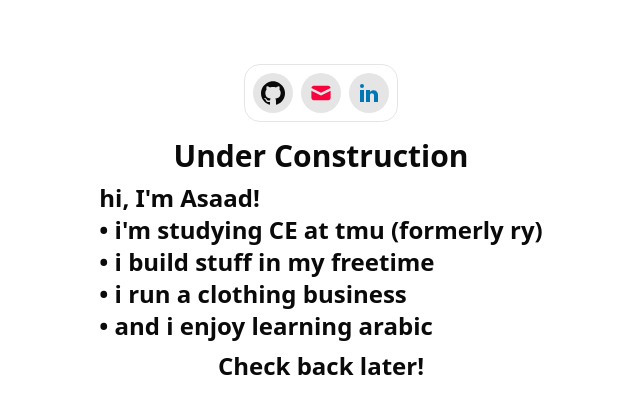
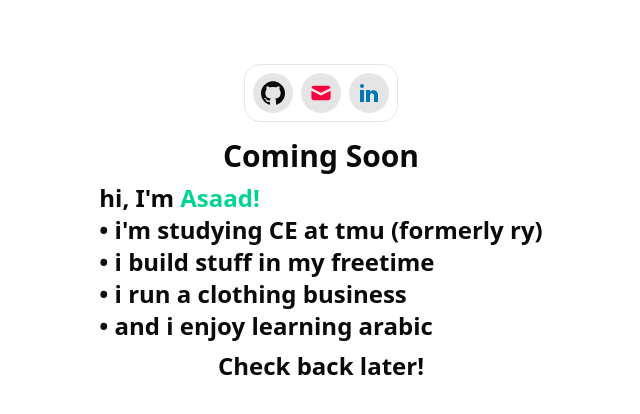
Before and after one commit to asaadbahmed/asaadbahmed.github.io, a React (Vite) app: page / in a window 1280 px wide. Shown: the top 414 px of the page, without its empty margins (319-959 px from the left). Built offline with nearby package versions, Linux system fonts and the light colour scheme.

Commit message:
updated text

```diff
--- a/src/App.tsx
+++ b/src/App.tsx
@@ -7,15 +7,16 @@ function App() {
       <Navigation />
       <div className="flex flex-col items-center gap-2">
         <h1 className="scroll-m-20 text-center text-3xl font-bold tracking-normal text-balance">
-          Under Construction
+          Coming Soon
         </h1>
         <h3 className="scroll-m-20 text-2xl font-semibold tracking-normal text-left">
-          hi, I'm Asaad! <br />• i'm studying CE at tmu (formerly ry)
+          hi, I'm <span className="text-emerald-400">Asaad!</span> <br />• i'm
+          studying CE at tmu (formerly ry)
           <br />• i build stuff in my freetime
           <br />• i run a clothing business
           <br />• and i enjoy learning arabic
         </h3>
-        <h2 className="scroll-m-20 text-center text-2xl font-semibold tracking-normal text-balance">
+        <h2 className="scroll-m-20 text-center text-2xl font-bold tracking-normal text-balance">
           Check back later!
         </h2>
       </div>
```
